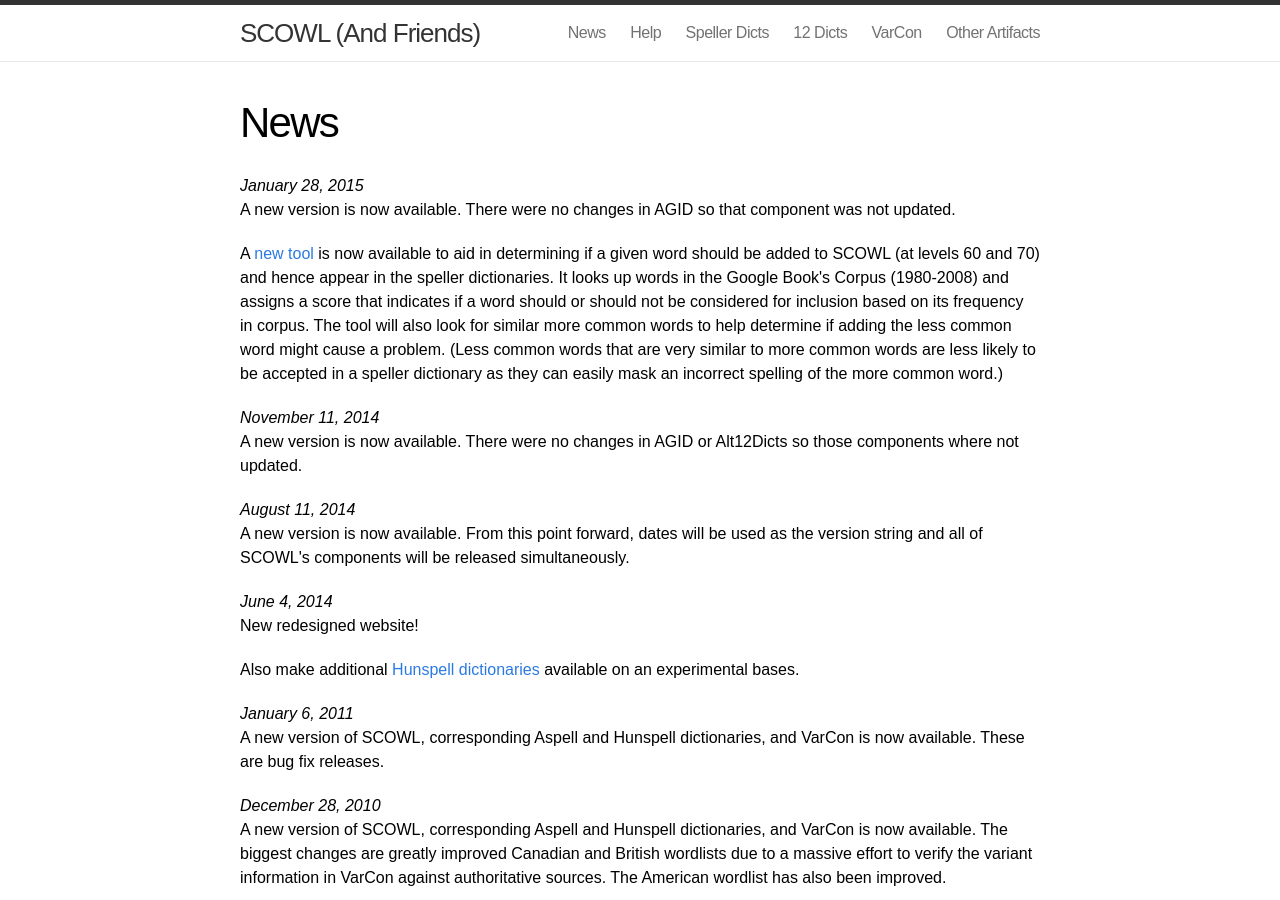
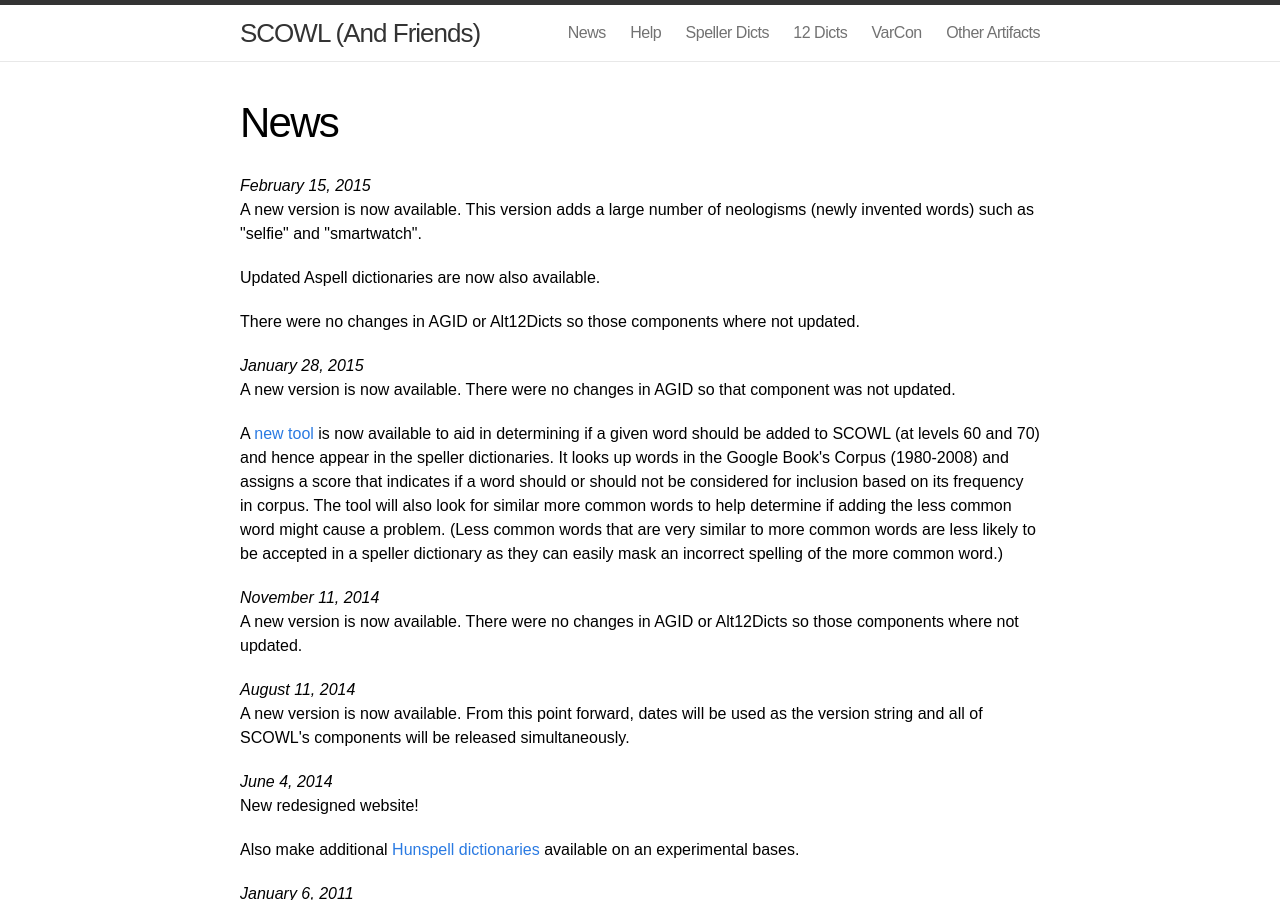
Before and after one commit to en-wl/wordlist, a Jekyll site: the page built from site/news.html, in a window 1280 px wide and 900 px high. Built offline with Jekyll 4.4.1, drawn with Linux system fonts in a browser that asks for light colours; Markdown is read by kramdown in place of the engine named in the settings.

Commit message:
Update web site for new release.

```diff
--- a/site/news.html
+++ b/site/news.html
@@ -2,6 +2,18 @@
 layout: post
 title: News
 ---
+
+<i>February 15, 2015</i><br>
+
+A new version is now available.  This version adds a large number of
+neologisms (newly invented words) such as "selfie" and "smartwatch".
+<p>
+Updated Aspell dictionaries are now also available.
+<p>
+There were no changes in AGID or
+Alt12Dicts so those components where not updated.
+
+<p>
 
 <i>January 28, 2015</i><br>
 
```
Also changed, not shown: site/index.md (+2 -2 lines), site/varcon.md (+3 -3 lines).
